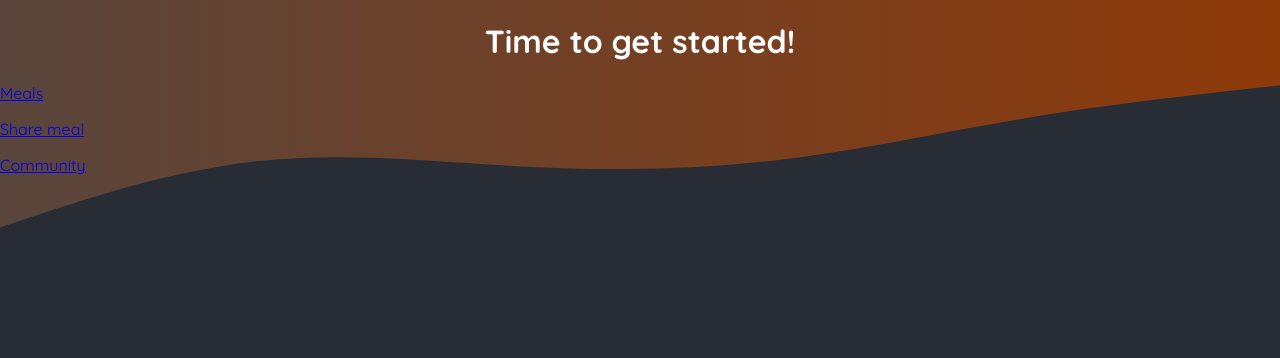
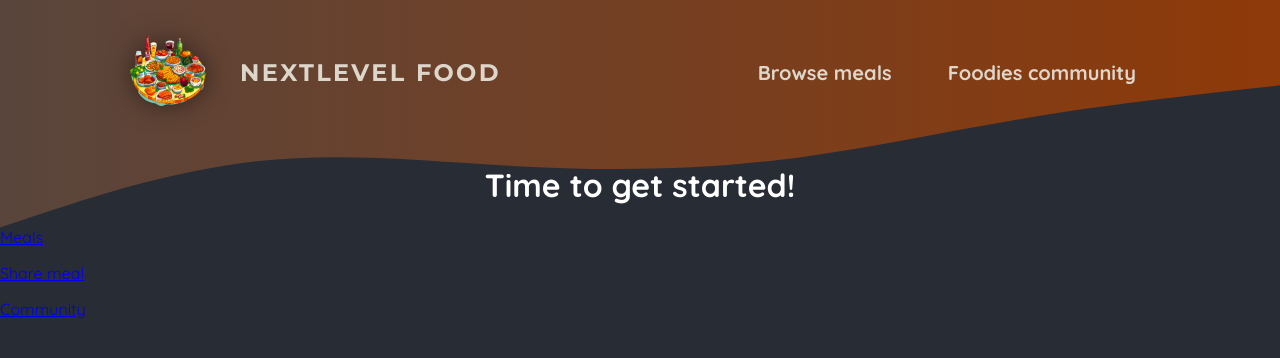
Before and after one commit to varje/05-onwards-foodies-starting-project, a Next.js app: page / in a window 1280 px wide. Shown: the top 358 px of the page. Built offline with nearby package versions, Linux system fonts and the light colour scheme.

Commit message:
add header

```diff
--- a/app/layout.js
+++ b/app/layout.js
@@ -1,3 +1,4 @@
+import MainHeader from '@/components/main-header';
 import './globals.css';
 
 export const metadata = {
@@ -29,7 +30,7 @@
             ></path>
           </svg>
         </div>
-
+        <MainHeader />
         {children}
       </body>
     </html>
--- /dev/null
+++ b/components/main-header.js
@@ -0,0 +1,20 @@
+import Link from 'next/link';
+import logoImg from '@assets/logo.png';
+import classes from "./main-header.module.css";
+
+export default function MainHeader() {
+  return (
+    <header className={classes.header}>
+      <Link className={classes.logo} href="/">
+        <img src={logoImg.src} alt="A plate of food on it." />
+        NextLevel Food
+      </Link>
+      <nav className={classes.nav}>
+        <ul>
+            <li><Link href="/meals">Browse meals</Link></li>
+             <li><Link href="/community">Foodies community</Link></li>
+        </ul>
+      </nav>
+    </header>
+  );
+}
--- /dev/null
+++ b/components/main-header.module.css
@@ -0,0 +1,67 @@
+.header {
+  display: flex;
+  justify-content: space-between;
+  align-items: center;
+  padding: 2rem 1rem;
+}
+
+@media (min-width: 768px) {
+  .header {
+    padding: 2rem 10%;
+  }
+}
+
+.nav ul {
+  list-style: none;
+  margin: 0;
+  padding: 0;
+  display: flex;
+  gap: 1.5rem;
+  /* font-family: 'Montserrat', sans-serif; */
+  font-size: 1.25rem;
+}
+
+.nav a {
+  text-decoration: none;
+  color: #ddd6cb;
+  font-weight: bold;
+  padding: 0.5rem 1rem;
+  border-radius: 0.5rem;
+}
+
+.nav a:hover,
+.nav a:active {
+  background: linear-gradient(90deg, #ff8a05, #f9b331);
+  background-clip: text;
+  -webkit-background-clip: text;
+  -webkit-text-fill-color: transparent;
+  text-shadow: 0 0 18px rgba(248, 190, 42, 0.8);
+}
+
+.active {
+  background: linear-gradient(90deg, #ff8a05, #f9b331);
+  background-clip: text;
+  -webkit-background-clip: text;
+  -webkit-text-fill-color: transparent;
+}
+
+.logo {
+  display: flex;
+  align-items: center;
+  justify-content: center;
+  gap: 2rem;
+  text-decoration: none;
+  color: #ddd6cb;
+  font-weight: bold;
+  font-family: 'Montserrat', sans-serif;
+  letter-spacing: 0.15rem;
+  text-transform: uppercase;
+  font-size: 1.5rem;
+}
+
+.logo img {
+  width: 5rem;
+  height: 5rem;
+  object-fit: contain;
+  filter: drop-shadow(0 0 0.75rem rgba(0, 0, 0, 0.5));
+}
--- a/jsconfig.json
+++ b/jsconfig.json
@@ -1,7 +1,8 @@
 {
   "compilerOptions": {
     "paths": {
-      "@/*": ["./*"]
+      "@/*": ["./*"],
+      "@assets/*": ["./assets/*"]
     }
   }
 }
```
